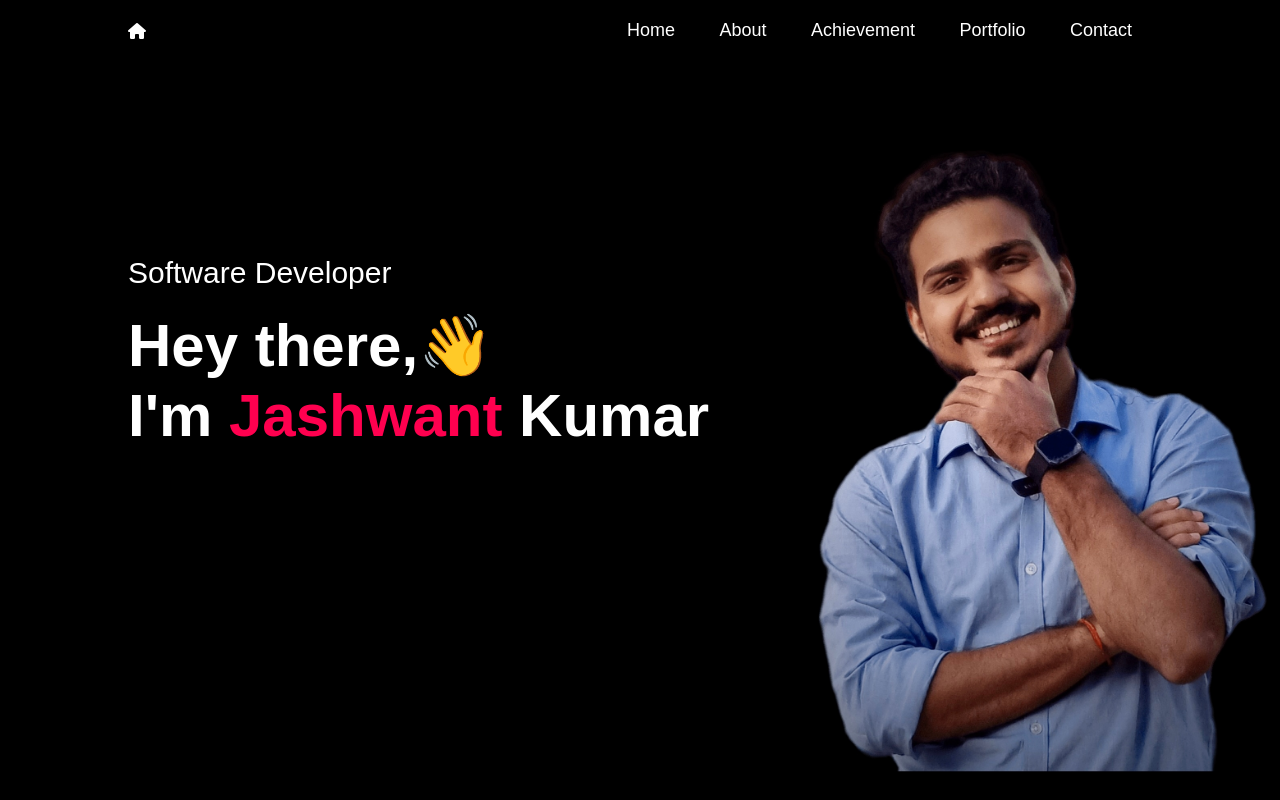
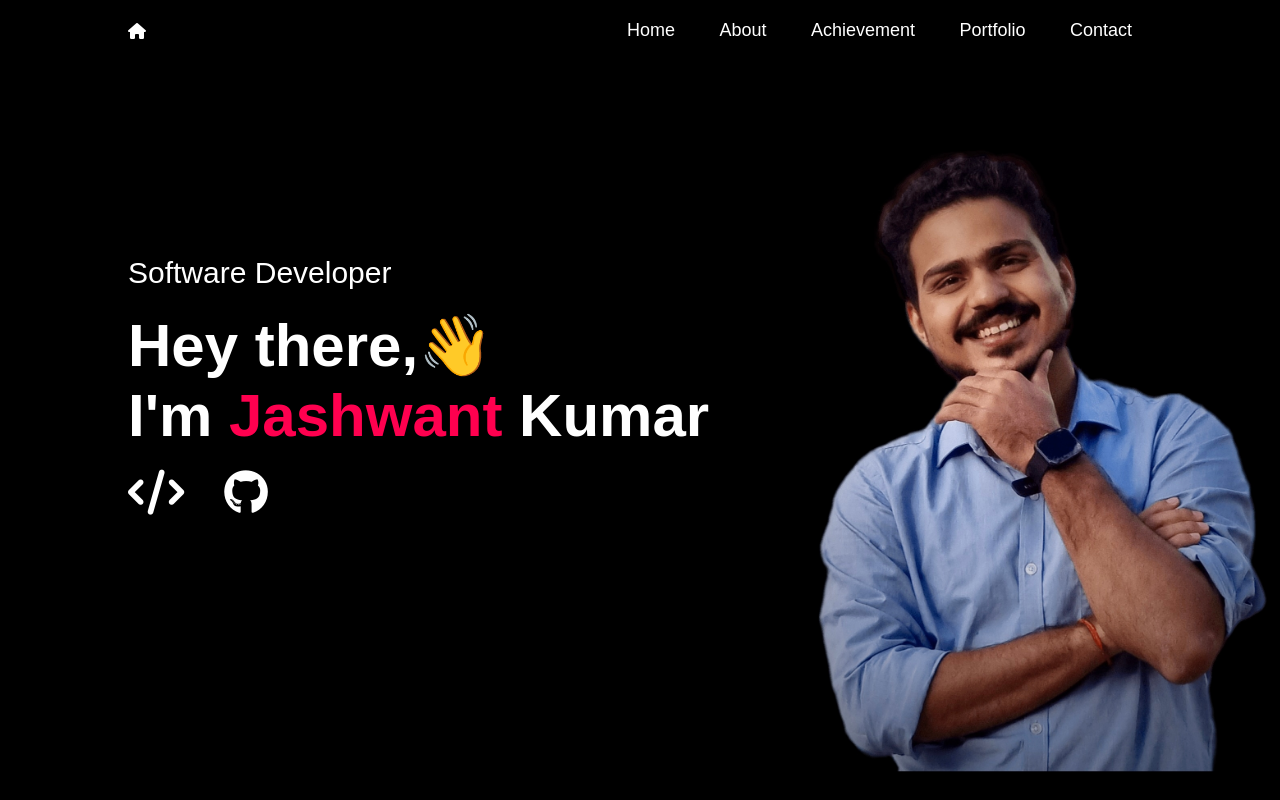
Before and after one commit to jashwant543/Portfolio, a plain HTML site: page index.html in a window 1280 px wide. Shown: the top 800 px of the page. Drawn offline with Linux system fonts and the light colour scheme.

Commit message:
Your commit message

```diff
--- a/index.html
+++ b/index.html
@@ -7,6 +7,7 @@
     <link rel="stylesheet" href="style.css">
     <title>Jashwant Kumar</title>
     <script src="https://kit.fontawesome.com/94c2659f09.js" crossorigin="anonymous"></script>
+    <link rel="stylesheet" href="https://cdnjs.cloudflare.com/ajax/libs/font-awesome/6.0.0-beta3/css/all.min.css">
 </head>
 <body>
     <div id="header">
@@ -26,6 +27,20 @@
              <div class="header-Text">
                 <p>Software Developer</p>
                 <h1>Hey there,👋<br> I'm <strong>  Jashwant</strong> Kumar</h1>
+                <div class="coding-profiles">
+                    <a href="https://leetcode.com/u/jashwantpdaj87/" target="_blank" class="profile-link">
+                        <div class="icon-text">
+                            <i class="fa-solid fa-code"></i>
+                            <span class="label">LeetCode</span>
+                        </div>
+                    </a>
+                    <a href="https://github.com/jashwant543" target="_blank" class="profile-link">
+                        <div class="icon-text">
+                            <i class="fab fa-github"></i>
+                            <span class="label">GitHub</span>
+                        </div>
+                    </a>
+                </div>
              </div>
          </div>
     </div>
@@ -34,7 +49,7 @@
         <div class="container">
             <div class="row">
                 <div class="about-col-1">
-                    <img src="images/sam2.png" alt="">
+                    <img src="images/sam2.jpeg" alt="">
                 </div>
                 <div class="about-col-2">
                     <h1 class="sub-title">About Me</h1>
--- a/style.css
+++ b/style.css
@@ -395,3 +395,50 @@ nav .fas{
     font-size: 40px;
    }
 }
+.coding-profiles {
+    margin-top: 20px;
+}
+
+.coding-profiles a {
+    text-decoration: none;
+    color:white;
+    font-size: 1.5em;
+    margin-right: 20px;
+}
+
+.coding-profiles a:hover {
+    color:  #fff;
+}
+.coding-profiles {
+    margin-top: 20px;
+    display: flex;
+    gap: 20px; /* Adjusts space between profile links */
+}
+
+.profile-link {
+    text-decoration: none;
+    color: #000;
+    display: flex;
+    align-items: center;
+    position: relative;
+}
+
+.icon-text {
+    display: flex;
+    flex-direction: column;
+    align-items: center;
+}
+
+.label {
+    display: none;
+    font-size: 0.5em;
+    margin-top: 5px;
+}
+
+.profile-link:hover .label {
+    display: block;
+}
+
+.profile-link:hover i {
+    color:  #ff004f;
+}
```
Also changed, not shown: images/sam2.png (deleted), 1 other file.
